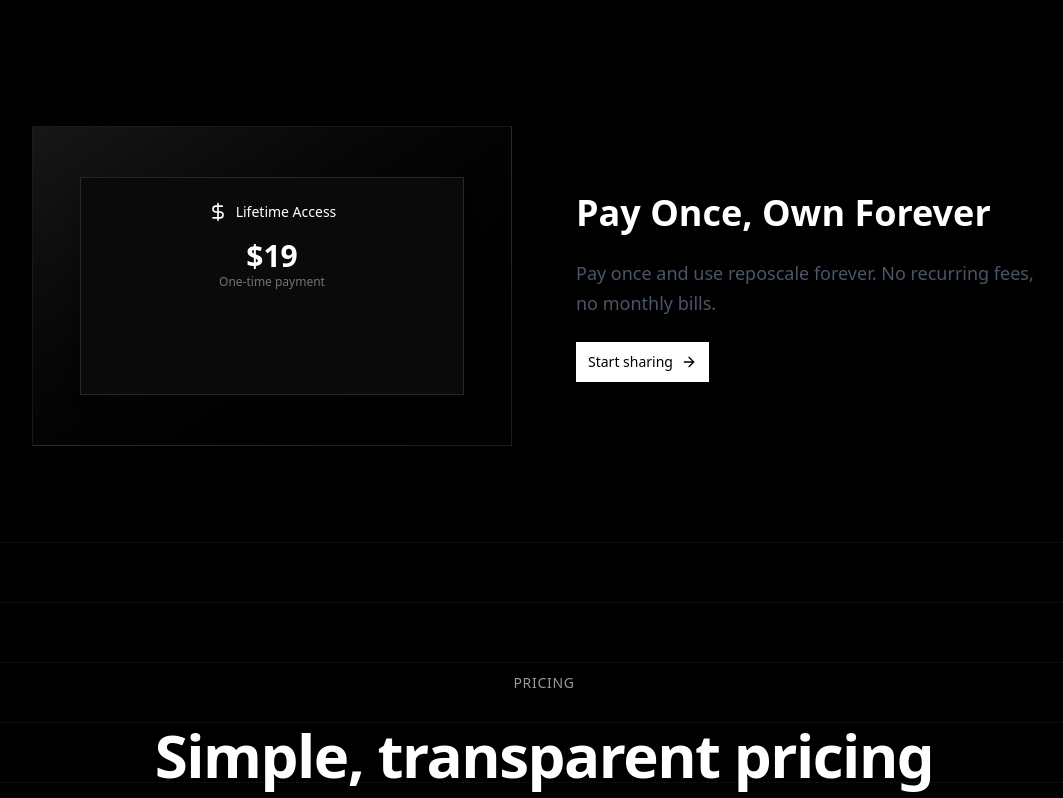
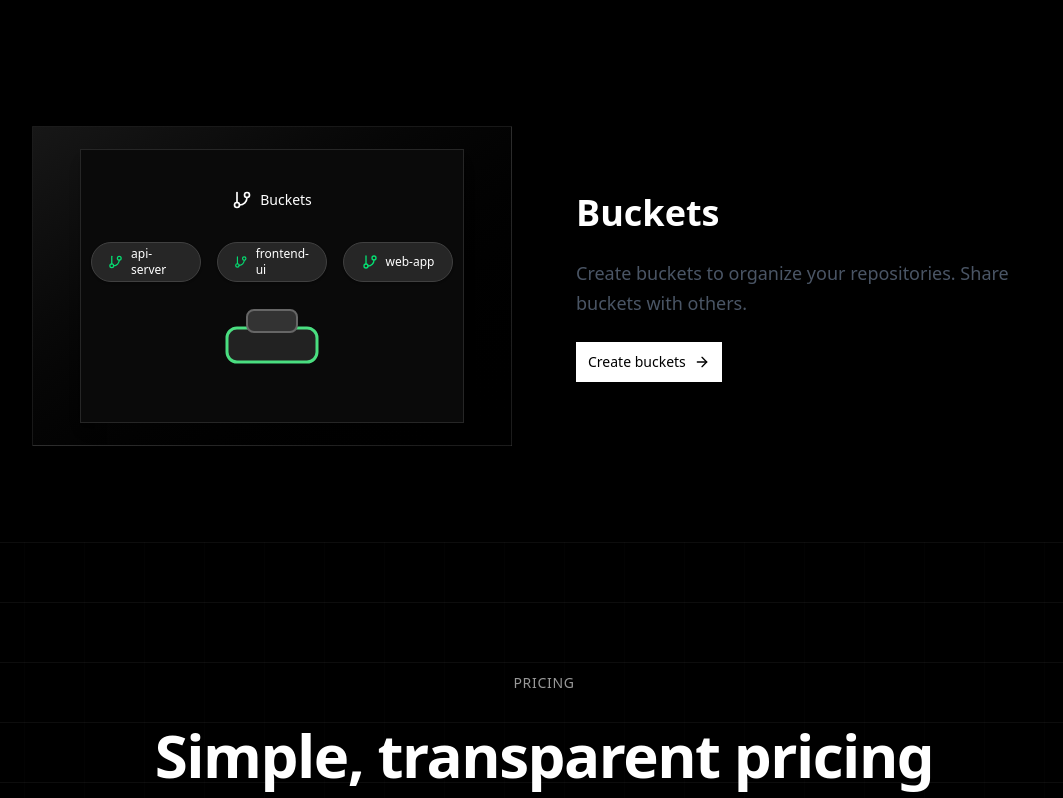
Before and after one commit to codify4/reposcale-frontend, a Next.js app: page / in a window 1280 px wide. Shown: the part 2782-3580 px from the top of the page, without its empty margins (96-1159 px from the left). Built offline with nearby package versions, Linux system fonts and the light colour scheme.

Commit message:
fix: landing fix

```diff
--- a/components/sections/features-section.tsx
+++ b/components/sections/features-section.tsx
@@ -190,6 +190,18 @@
               </div>
             </div>
           )}
+          {/* Buckets Demo - Organize Repositories */}
+          {type === "buckets" && (
+            <div
+              className="bg-neutral-950 rounded-none px-6 w-full max-w-sm shadow-lg border border-neutral-800 flex flex-col items-center"
+            >
+              <div className="flex items-center gap-2 mb-4 mt-10">
+                <GitBranch className="w-5 h-5 text-white" />
+                <span className="text-white text-sm font-medium">Buckets</span>
+              </div>
+              <BucketsAnimation />
+            </div>
+          )}
         </div>
       </div>
     )
@@ -236,3 +248,70 @@
     </section>
   )
 }
+
+function BucketsAnimation() {
+  const [hovered, setHovered] = useState(false)
+  const [inBucket, setInBucket] = useState([false, false, false])
+  const [showCheck, setShowCheck] = useState(false)
+
+  useEffect(() => {
+    if (!hovered) {
+      setInBucket([false, false, false])
+      setShowCheck(false)
+      return
+    }
+    let timeouts = []
+    timeouts.push(setTimeout(() => setInBucket([true, false, false]), 200))
+    timeouts.push(setTimeout(() => setInBucket([true, true, false]), 500))
+    timeouts.push(setTimeout(() => setInBucket([true, true, true]), 800))
+    timeouts.push(setTimeout(() => setShowCheck(true), 1100))
+    return () => timeouts.forEach(clearTimeout)
+  }, [hovered])
+
+  const repoNames = ["api-server", "frontend-ui", "web-app"]
+
+  return (
+    <div
+      className="flex flex-col items-center w-full mt-4"
+      onMouseEnter={() => setHovered(true)}
+      onMouseLeave={() => setHovered(false)}
+      style={{ minHeight: 180 }}
+    >
+      {/* Repo chips - row, same size, gap, centered */}
+      <div className="flex flex-row justify-center items-center gap-4 w-full mb-4" style={{ minHeight: 40 }}>
+        {[0, 1, 2].map((i) => (
+          <div
+            key={i}
+            className="transition-all duration-500 z-10"
+            style={{
+              transform: `translateY(${inBucket[i] ? 70 : 0}px)`,
+              opacity: inBucket[i] ? 0 : 1,
+              transition: `transform 0.6s cubic-bezier(0.4,0,0.2,1) ${i * 0.12}s, opacity 0.4s cubic-bezier(0.4,0,0.2,1) ${i * 0.12}s`,
+              pointerEvents: 'none',
+              minWidth: 110,
+              maxWidth: 110,
+            }}
+          >
+            <div className="flex items-center gap-2 px-4 py-2 bg-neutral-800 rounded-full border border-neutral-700 text-white text-xs font-mono shadow-sm w-[110px] h-10 justify-center">
+              <GitBranch className="w-4 h-4 text-green-400" />
+              {repoNames[i]}
+            </div>
+          </div>
+        ))}
+      </div>
+      {/* Bucket - bigger */}
+      <div className="relative flex flex-col items-center">
+        <div
+          className={`transition-all duration-500 ${inBucket.every(Boolean) ? "ring-2 ring-green-400/60" : inBucket.some(Boolean) ? "ring-2 ring-green-400/20" : "ring-0"}`}
+          style={{ borderRadius: 20 }}
+        >
+          {/* Bigger bucket icon */}
+          <svg width="110" height="70" viewBox="0 0 110 70" fill="none">
+            <rect x="10" y="30" width="90" height="34" rx="10" fill="#222" stroke="#4ade80" strokeWidth="3"/>
+            <rect x="30" y="12" width="50" height="22" rx="7" fill="#333" stroke="#666" strokeWidth="2"/>
+          </svg>
+        </div>
+      </div>
+    </div>
+  )
+}
--- a/constants/features.ts
+++ b/constants/features.ts
@@ -45,13 +45,13 @@
     },
     {
       id: 5,
-      title: "Pay Once, Own Forever",
+      title: "Buckets",
       description:
-        "Pay once and use reposcale forever. No recurring fees, no monthly bills.",
+        "Create buckets to organize your repositories. Share buckets with others.",
       longDescription:
-        "Select the plan below that suits your needs. Pay once and use reposcale forever.",
-      cta: "Start sharing",
-      visual: "monetize",
+        "Create buckets to organize your repositories. Share buckets with others. No need to add collaborators to your repository. No need to worry about security. No need to worry about your repository being public.",
+      cta: "Create buckets",
+      visual: "buckets",
       reverse: false,
     },
 ]
```
Also changed, not shown: 1 other file (tests, documents, lock files or other folders).
